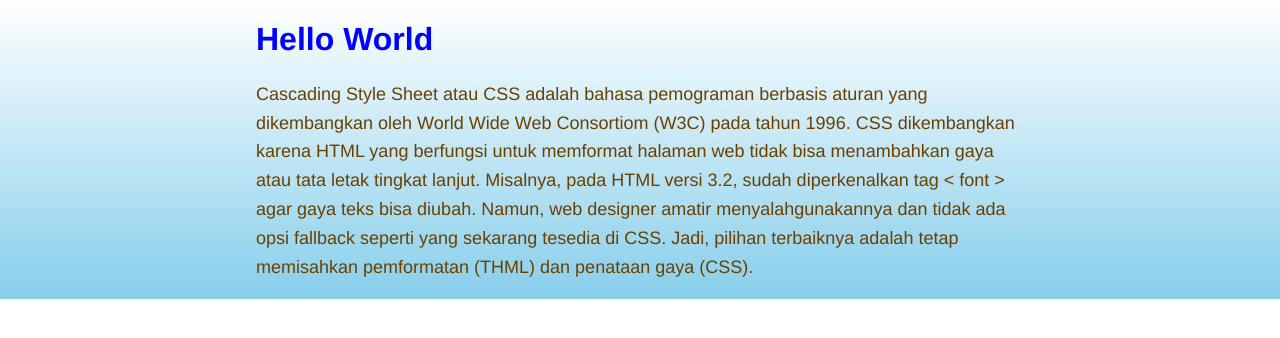
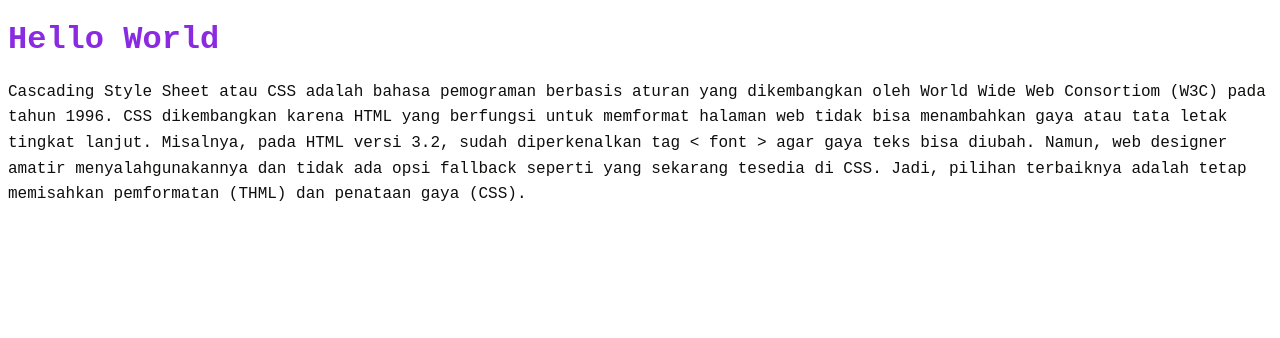
Before and after one commit to Adnngrn/latihan-css, a plain HTML site: page index.html in a window 1280 px wide. Drawn offline with Linux system fonts and the light colour scheme.

Commit message:
feat: style.css

```diff
--- a/index.html
+++ b/index.html
@@ -4,21 +4,17 @@
     <meta charset="UTF-8">
     <meta name="viewport" content="width=device-width, initial-scale=1.0">
     <title>Latihan CSS</title>
-    <style>
+    <link rel="stylesheet" href="style.css">
+    <!-- <style>
         body{
-            font-family:'Franklin Gothic Medium', 'Arial Narrow', Arial, sans-serif;
-            width: 60%;
-            margin: auto;
-            background-image: linear-gradient(white, skyblue);
-            background-repeat: no-repeat;
+            font-family: 'Courier New', Courier, monospace;
         }
-        h1{color: blue;}
+        h1{color: blueviolet;}
         p{
             line-height: 1.6em;
-            font-size: 18px;
-            color: rgb(106, 64, 1);
+            color: rgb(14, 14, 13);
         }
-    </style>
+    </style> -->
 </head>
 <body>
     <h1>Hello World</h1>
--- /dev/null
+++ b/style.css
@@ -0,0 +1,8 @@
+body{
+    font-family: 'Courier New', Courier, monospace;
+}
+h1{color: blueviolet;}
+p{
+    line-height: 1.6em;
+    color: rgb(14, 14, 13);
+}
```
